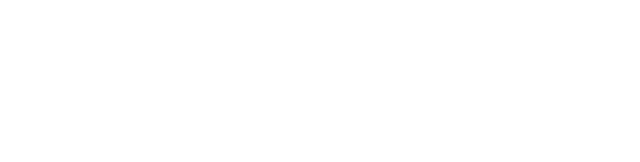
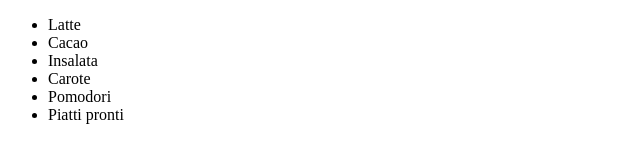
Before and after one commit to simone-danzeri/js-lista-spesa, a plain HTML site: page FOR/index.html in a window 1280 px wide. Shown: the whole page, without its empty margins (0-640 px from the left). Drawn offline with Linux system fonts and the light colour scheme.

Commit message:
feat: Ciclo For

```diff
--- a/FOR/index.html
+++ b/FOR/index.html
@@ -8,6 +8,9 @@
 </head>
 <body>
 
+    <ul id="list">
+
+    </ul>
 
     <script type="text/javascript" src="js/script.js"></script>
 </body>
--- a/FOR/js/script.js
+++ b/FOR/js/script.js
@@ -1,5 +1,5 @@
 // Stampare sulla pagina (anche brutalmente, basta che si vedano) gli elementi della lista individualmente.
-
+// Questa è la mia lista
 const list = [
     'Latte',
     'Cacao',
@@ -8,3 +8,14 @@ const list = [
     'Pomodori',
     'Piatti pronti'
 ];
+
+// Devo stampare in pagina gli elementi della mia lista
+
+// Seleziono dove andare a stampare
+let myLi = document.querySelector('#list');
+console.log(myLi);
+
+for (let i = 0; i < list.length; i++) {
+    myLi.innerHTML += `<li>${list[i]}</li>`;
+    // console.log(list[i]);
+}
--- a/WHILE/js/script.js
+++ b/WHILE/js/script.js
@@ -1,5 +1,5 @@
 // Stampare sulla pagina (anche brutalmente, basta che si vedano) gli elementi della lista individualmente.
-
+// Questa è la mia lista
 const list = [
     'Latte',
     'Cacao',
```
Also changed, not shown: WHILE/index.html (+3 -0 lines), 1 other file.
